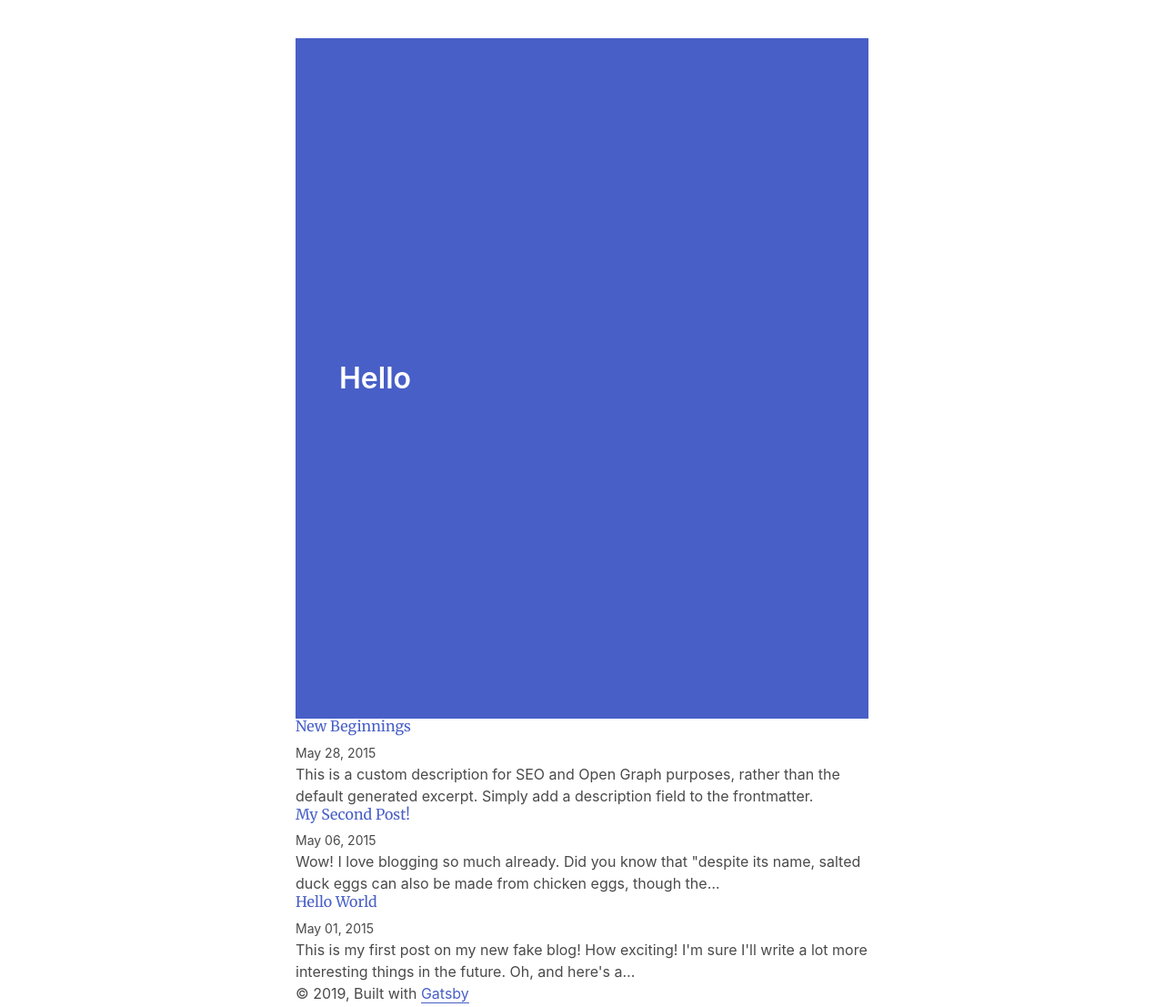
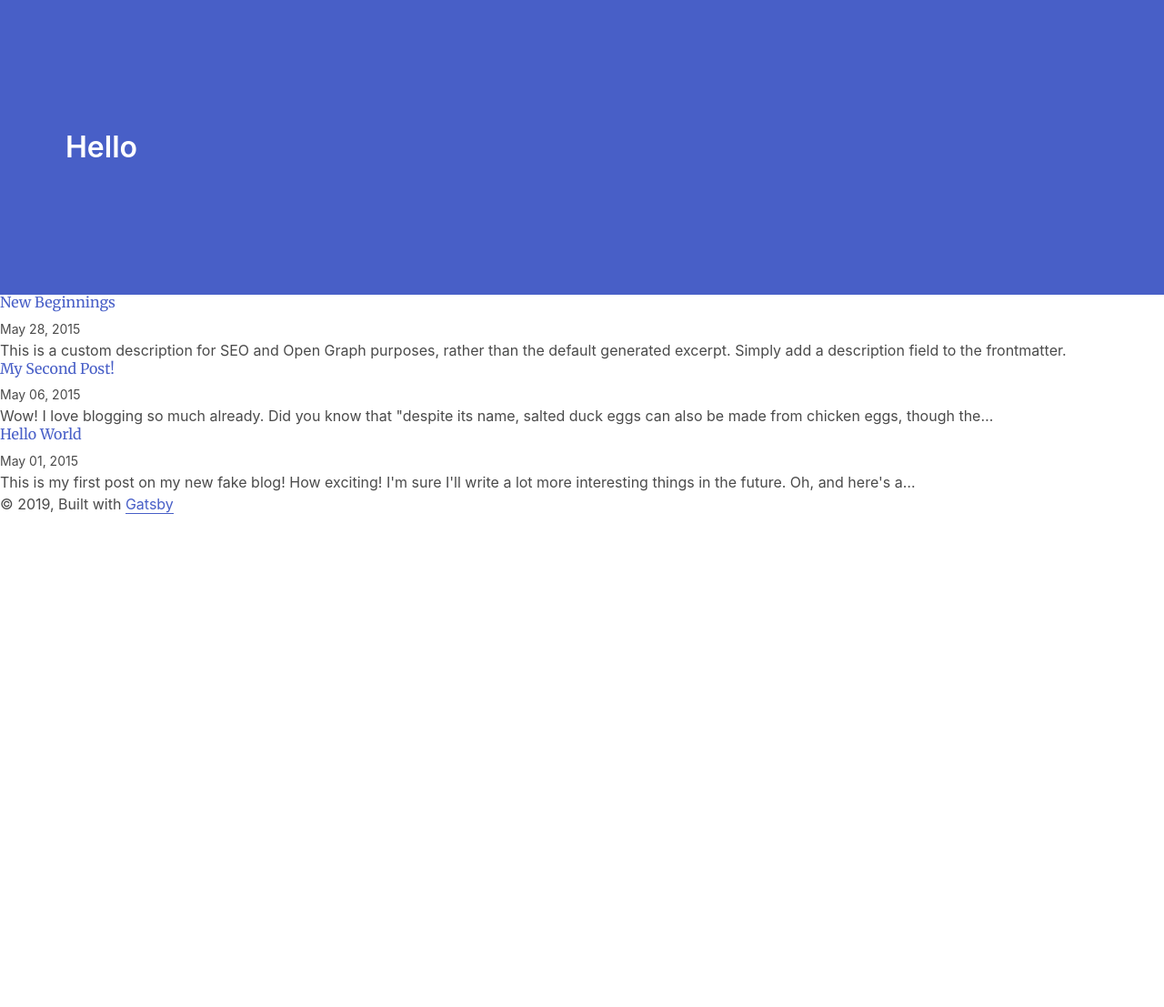
Before and after one commit to MirelesCloud/go-live-well, a Gatsby site: page / in a window 1280 px wide. Shown: the whole page at 91% size. After the commit the page ends 800 px from the top, so only its background shows below. Built offline with nearby package versions, Linux system fonts and the light colour scheme; Gatsby itself is replaced by a stand-in of ours; some packages are replaced by stand-ins of ours.

Commit message:
fixed package.json

```diff
--- a/package.json
+++ b/package.json
@@ -1,5 +1,5 @@
 {
-  "name": "Go Live Well",
+  "name": "Go-Live-Well",
   "private": true,
   "description": "A starter for a blog powered by Gatsby and Markdown",
   "version": "0.1.0",
@@ -16,9 +16,7 @@
     "gatsby-plugin-manifest": "^2.1.1",
     "gatsby-plugin-netlify-cms": "^4.0.1",
     "gatsby-plugin-offline": "^2.1.1",
-    "gatsby-plugin-purgecss": "^4.0.0",
     "gatsby-plugin-react-helmet": "^3.0.12",
-    "gatsby-plugin-sass": "^2.0.11",
     "gatsby-plugin-sharp": "^2.1.3",
     "gatsby-plugin-typography": "^2.2.13",
     "gatsby-remark-copy-linked-files": "^2.0.13",
@@ -30,7 +28,6 @@
     "gatsby-transformer-remark": "^2.3.12",
     "gatsby-transformer-sharp": "^2.1.21",
     "netlify-cms-app": "^2.9.1",
-    "node-sass": "^4.12.0",
     "prismjs": "^1.16.0",
     "react": "^16.8.6",
     "react-dom": "^16.8.6",
--- a/src/components/layout.js
+++ b/src/components/layout.js
@@ -1,21 +1,12 @@
 import React from "react"
 import "../styles/style.scss"
-
-import { rhythm } from "../utils/typography"
 
 class Layout extends React.Component {
   render() {
     const { children } = this.props
 
     return (
-      <div
-        style={{
-          marginLeft: `auto`,
-          marginRight: `auto`,
-          maxWidth: rhythm(24),
-          padding: `${rhythm(1.5)} ${rhythm(3 / 4)}`,
-        }}
-      >
+      <div>
 
         <main>{children}</main>
         <footer>
--- a/src/pages/index.js
+++ b/src/pages/index.js
@@ -13,19 +13,14 @@ class BlogIndex extends React.Component {
 
     return (
       <Layout location={this.props.location} title={siteTitle}>
-        <section className="hero is-link is-fullheight-with-navbar">
+        <section className="hero is-link is-medium">
           <div className="hero-body">
             <div className="container">
               <p className="title">
                Hello
-
               </p>
-
             </div>
-
           </div>
-
-
         </section>
         <SEO title="All posts" />
 
```
Also changed, not shown: 1 other file.
